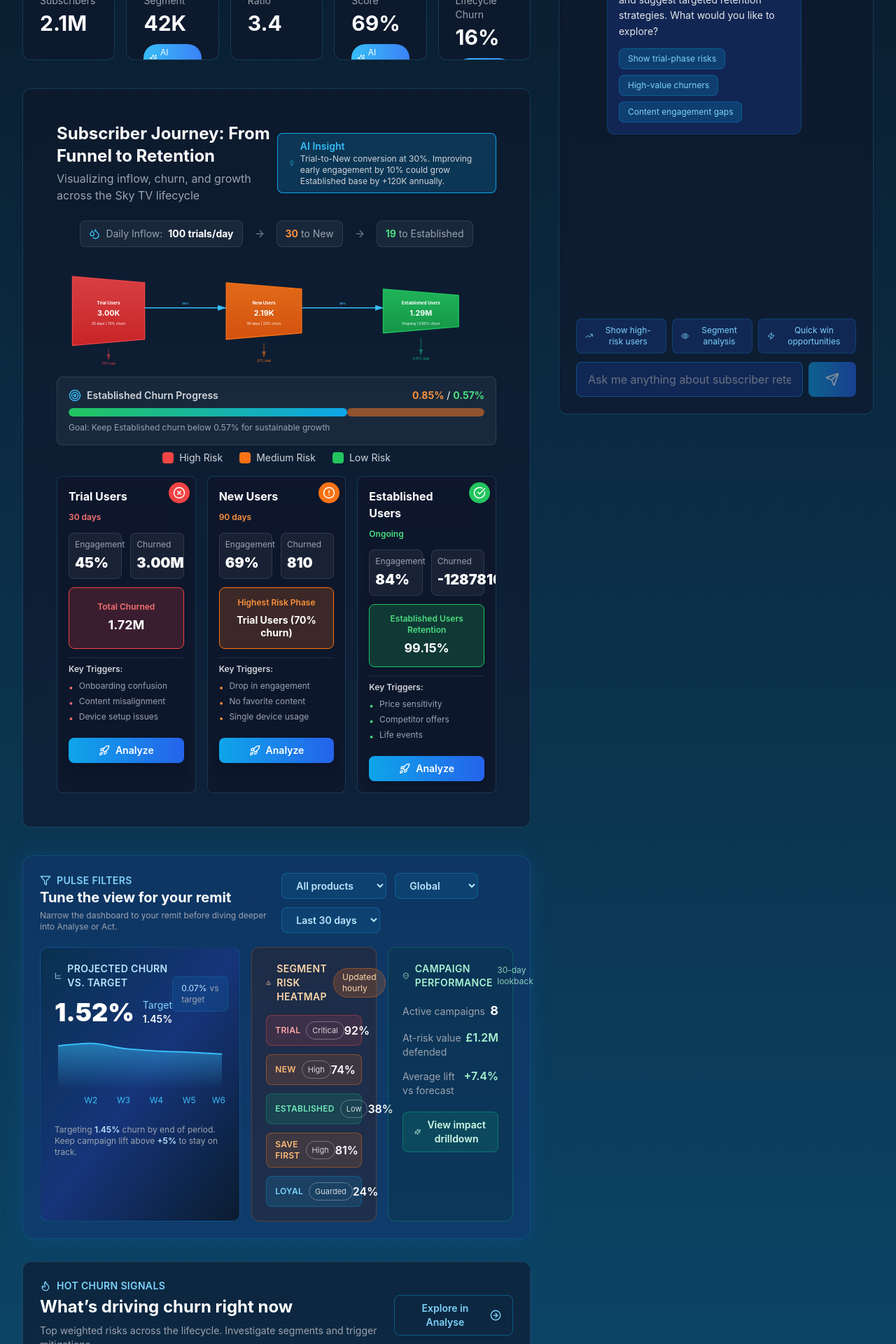
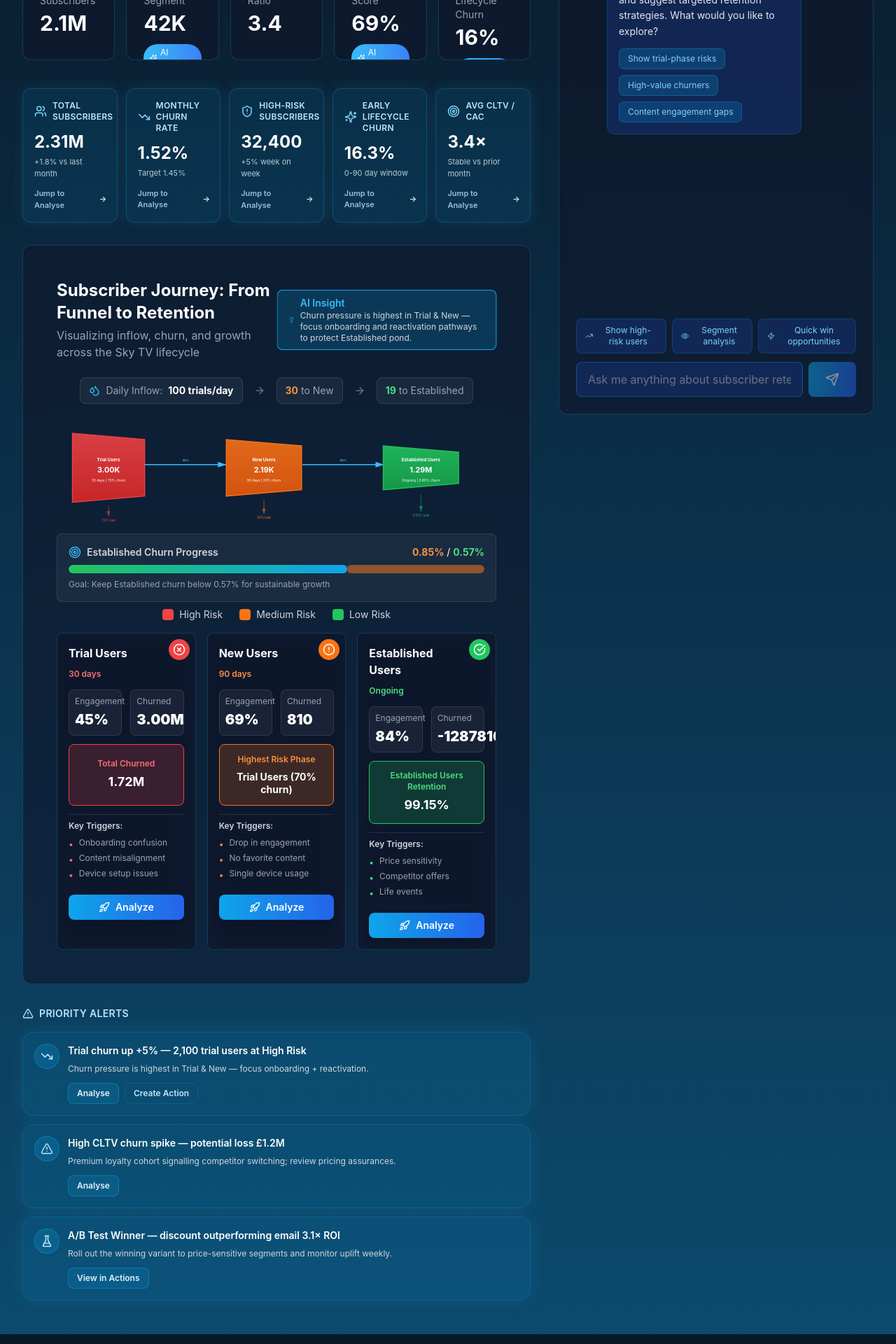
Before and after one commit to arunabh88/ChurnDashboard_Markus_New, a Next.js app: page / in a window 1280 px wide. Shown: the part 300-2220 px from the top of the page at 70% size. Built offline with nearby package versions, Linux system fonts and the light colour scheme.

Commit message:
Align Home tab with pulse IA

```diff
--- a/app/page.tsx
+++ b/app/page.tsx
@@ -17,10 +17,12 @@ export default function Home() {
   const [activeTab, setActiveTab] = useState<TabKey>('dashboard');
   const [copilotOpen, setCopilotOpen] = useState(true);
   const [analyseMode, setAnalyseMode] = useState<AnalyseMode>('overview');
+  const [analyseFocus, setAnalyseFocus] = useState<string | null>(null);
   const handleTabChange = (tab: TabKey) => {
     setActiveTab(tab);
     if (tab !== 'analyse') {
       setAnalyseMode('overview');
+      setAnalyseFocus(null);
     }
   };
   const gridLayoutClass = `mx-auto transition-all duration-300 ${copilotOpen ? 'lg:grid lg:grid-cols-[minmax(0,1fr)_450px] lg:gap-10' : ''}`;
@@ -44,17 +46,12 @@ export default function Home() {
             <div className={contentColumnClass}>
               {activeTab === 'dashboard' && (
                 <DashboardView
-                  onNavigate={(tab) => {
-                    handleTabChange(tab);
-                    if (tab === 'analyse') {
-                      setAnalyseMode('overview');
-                    }
+                  onNavigateAnalyse={(anchor, mode = 'overview') => {
+                    setAnalyseMode(mode);
+                    setAnalyseFocus(anchor ?? null);
+                    handleTabChange('analyse');
                   }}
-                  onViewSegments={() => {
-                    handleTabChange('analyse');
-                    setAnalyseMode('segments');
-                  }}
-                  onStageAction={(stage) => {
+                  onNavigateActions={(anchor) => {
                     handleTabChange('act');
                   }}
                 />
@@ -66,6 +63,7 @@ export default function Home() {
                   onLaunchPlaybook={() => handleTabChange('act')}
                   onShowSegments={() => setAnalyseMode('segments')}
                   onBackToOverview={() => setAnalyseMode('overview')}
+                  focus={analyseFocus}
                 />
               )}
 
--- a/components/JourneyMap.tsx
+++ b/components/JourneyMap.tsx
@@ -121,7 +121,9 @@ export default function JourneyMap(props: JourneyMapProps = {}) {
           <Lightbulb size={20} className="text-sky-400" />
           <div className="text-sm max-w-md">
             <p className="text-sky-400 font-semibold">AI Insight</p>
-            <p className="text-gray-300 text-xs">Trial-to-New conversion at 30%. Improving early engagement by 10% could grow Established base by +120K annually.</p>
+            <p className="text-gray-300 text-xs">
+              Churn pressure is highest in Trial &amp; New — focus onboarding and reactivation pathways to protect Established pond.
+            </p>
           </div>
         </motion.div>
       </div>
--- /dev/null
+++ b/components/dashboard/KpiPulseBar.tsx
@@ -0,0 +1,95 @@
+'use client';
+
+import { motion } from 'framer-motion';
+import { TrendingDown, Users, ShieldAlert, Sparkles, Target } from 'lucide-react';
+import type { ReactNode } from 'react';
+
+type PulseMetric = {
+  id: string;
+  label: string;
+  value: string;
+  sublabel: string;
+  icon: ReactNode;
+  onClick: () => void;
+};
+
+interface KpiPulseBarProps {
+  onNavigateAnalyse: (filterId: string) => void;
+}
+
+export function KpiPulseBar({ onNavigateAnalyse }: KpiPulseBarProps) {
+  const metrics: PulseMetric[] = [
+    {
+      id: 'total-subs',
+      label: 'Total Subscribers',
+      value: '2.31M',
+      sublabel: '+1.8% vs last month',
+      icon: <Users size={18} />,
+      onClick: () => onNavigateAnalyse('total-subscribers'),
+    },
+    {
+      id: 'monthly-churn',
+      label: 'Monthly Churn Rate',
+      value: '1.52%',
+      sublabel: 'Target 1.45%',
+      icon: <TrendingDown size={18} />,
+      onClick: () => onNavigateAnalyse('monthly-churn'),
+    },
+    {
+      id: 'high-risk',
+      label: 'High-Risk Subscribers',
+      value: '32,400',
+      sublabel: '+5% week on week',
+      icon: <ShieldAlert size={18} />,
+      onClick: () => onNavigateAnalyse('high-risk'),
+    },
+    {
+      id: 'early-churn',
+      label: 'Early Lifecycle Churn',
+      value: '16.3%',
+      sublabel: '0-90 day window',
+      icon: <Sparkles size={18} />,
+      onClick: () => onNavigateAnalyse('early-lifecycle'),
+    },
+    {
+      id: 'cltv-cac',
+      label: 'Avg CLTV / CAC',
+      value: '3.4×',
+      sublabel: 'Stable vs prior month',
+      icon: <Target size={18} />,
+      onClick: () => onNavigateAnalyse('cltv-cac'),
+    },
+  ];
+
+  return (
+    <div className="grid gap-3 md:grid-cols-2 lg:grid-cols-5">
+      {metrics.map((metric, index) => (
+        <motion.button
+          key={metric.id}
+          initial={{ opacity: 0, y: 16 }}
+          animate={{ opacity: 1, y: 0 }}
+          transition={{ delay: index * 0.05 }}
+          onClick={metric.onClick}
+          className="group rounded-xl border border-sky-500/25 bg-sky-500/10 p-4 text-left shadow-[0_0_20px_rgba(56,189,248,0.12)] transition-colors hover:border-sky-400/50 hover:bg-sky-500/20 focus:outline-none focus-visible:ring-2 focus-visible:ring-sky-400/70"
+        >
+          <div className="flex items-center gap-2 text-xs font-semibold uppercase tracking-wide text-sky-200">
+            <span className="text-sky-300">{metric.icon}</span>
+            {metric.label}
+          </div>
+          <div className="mt-3 text-2xl font-bold text-white">{metric.value}</div>
+          <div className="mt-1 text-[11px] text-sky-100/80">{metric.sublabel}</div>
+          <span className="mt-3 inline-flex items-center gap-1 text-[11px] font-semibold text-sky-200/80">
+            Jump to Analyse
+            <motion.span
+              animate={{ x: [0, 3, 0] }}
+              transition={{ duration: 1.6, repeat: Infinity }}
+              className="text-sky-100"
+            >
+              →
+            </motion.span>
+          </span>
+        </motion.button>
+      ))}
+    </div>
+  );
+}
--- /dev/null
+++ b/components/dashboard/PriorityAlerts.tsx
@@ -0,0 +1,99 @@
+'use client';
+
+import { motion } from 'framer-motion';
+import { AlertTriangle, FlaskConical, TrendingDown } from 'lucide-react';
+
+interface AlertItem {
+  id: string;
+  title: string;
+  description: string;
+  icon: React.ReactNode;
+  primaryCtaLabel: string;
+  primaryAction: () => void;
+  secondaryCtaLabel?: string;
+  secondaryAction?: () => void;
+}
+
+interface PriorityAlertsProps {
+  onNavigateAnalyse: (anchor?: string) => void;
+  onNavigateActions: (anchor?: string) => void;
+}
+
+export function PriorityAlerts({ onNavigateAnalyse, onNavigateActions }: PriorityAlertsProps) {
+  const alerts: AlertItem[] = [
+    {
+      id: 'trial-spike',
+      title: 'Trial churn up +5% — 2,100 trial users at High Risk',
+      description: 'Churn pressure is highest in Trial & New — focus onboarding + reactivation.',
+      icon: <TrendingDown size={18} />,
+      primaryCtaLabel: 'Analyse',
+      primaryAction: () => onNavigateAnalyse('trial'),
+      secondaryCtaLabel: 'Create Action',
+      secondaryAction: () => onNavigateActions('trial-intervention'),
+    },
+    {
+      id: 'cltv-loss',
+      title: 'High CLTV churn spike — potential loss £1.2M',
+      description: 'Premium loyalty cohort signalling competitor switching; review pricing assurances.',
+      icon: <AlertTriangle size={18} />,
+      primaryCtaLabel: 'Analyse',
+      primaryAction: () => onNavigateAnalyse('cltv'),
+    },
+    {
+      id: 'ab-test',
+      title: 'A/B Test Winner — discount outperforming email 3.1× ROI',
+      description: 'Roll out the winning variant to price-sensitive segments and monitor uplift weekly.',
+      icon: <FlaskConical size={18} />,
+      primaryCtaLabel: 'View in Actions',
+      primaryAction: () => onNavigateActions('ab-test'),
+    },
+  ];
+
+  return (
+    <div className="space-y-4">
+      <div className="flex items-center gap-2 text-sm font-semibold uppercase tracking-wide text-sky-200">
+        <AlertTriangle size={16} />
+        Priority Alerts
+      </div>
+      <div className="space-y-3">
+        {alerts.map((alert, index) => (
+          <motion.div
+            key={alert.id}
+            initial={{ opacity: 0, y: 12 }}
+            animate={{ opacity: 1, y: 0 }}
+            transition={{ delay: index * 0.05 }}
+            className="rounded-2xl border border-sky-500/20 bg-sky-500/10 p-4 shadow-[0_0_24px_rgba(56,189,248,0.12)]"
+          >
+            <div className="flex items-start gap-3">
+              <div className="rounded-full border border-sky-500/40 bg-sky-500/20 p-2 text-sky-200">
+                {alert.icon}
+              </div>
+              <div className="flex-1">
+                <h4 className="text-sm font-semibold text-white">{alert.title}</h4>
+                <p className="mt-2 text-xs text-gray-300">{alert.description}</p>
+                <div className="mt-3 flex flex-wrap gap-2">
+                  <button
+                    type="button"
+                    onClick={alert.primaryAction}
+                    className="inline-flex items-center gap-2 rounded-lg border border-sky-500/40 bg-sky-500/15 px-3 py-1.5 text-xs font-semibold text-sky-100 hover:bg-sky-500/25 transition-colors"
+                  >
+                    {alert.primaryCtaLabel}
+                  </button>
+                  {alert.secondaryCtaLabel && alert.secondaryAction && (
+                    <button
+                      type="button"
+                      onClick={alert.secondaryAction}
+                      className="inline-flex items-center gap-2 rounded-lg border border-sky-500/20 px-3 py-1.5 text-xs font-semibold text-sky-200 hover:bg-sky-500/10 transition-colors"
+                    >
+                      {alert.secondaryCtaLabel}
+                    </button>
+                  )}
+                </div>
+              </div>
+            </div>
+          </motion.div>
+        ))}
+      </div>
+    </div>
+  );
+}
--- a/components/views/AnalyseView.tsx
+++ b/components/views/AnalyseView.tsx
@@ -1,7 +1,7 @@
 'use client';
 
 import { motion } from 'framer-motion';
-import { useMemo, useState } from 'react';
+import { useEffect, useMemo, useState } from 'react';
 import { Filter, PlayCircle, Sparkles, Lightbulb } from 'lucide-react';
 import ChurnAnalysisPage from '@/components/ChurnAnalysisPage';
 import MultiSignalMatrix from '@/components/MultiSignalMatrix';
@@ -16,6 +16,7 @@ interface AnalyseViewProps {
   onLaunchPlaybook: () => void;
   onShowSegments: () => void;
   onBackToOverview: () => void;
+  focus?: string | null;
 }
 
 export function AnalyseView({
@@ -23,6 +24,7 @@ export function AnalyseView({
   onLaunchPlaybook,
   onShowSegments,
   onBackToOverview,
+  focus,
 }: AnalyseViewProps) {
   const [riskThreshold, setRiskThreshold] = useState<number>(70);
 
@@ -59,6 +61,25 @@ export function AnalyseView({
     // Placeholder callback; in production we’d hydrate filters/query state.
     setRiskThreshold(view.id === 'sports-trialists' ? 75 : 60);
   };
+
+  useEffect(() => {
+    if (!focus) return;
+    const sectionMap: Record<string, string> = {
+      'total-subscribers': 'analyse-kpis',
+      'monthly-churn': 'analyse-kpis',
+      'high-risk': 'analyse-matrix',
+      'early-lifecycle': 'analyse-journey',
+      'cltv-cac': 'analyse-kpis',
+      trial: 'analyse-journey',
+      cltv: 'analyse-kpis',
+      journey: 'analyse-journey',
+    };
+    const targetId = sectionMap[focus] ?? focus;
+    const node = document.getElementById(targetId);
+    if (node) {
+      node.scrollIntoView({ behavior: 'smooth', block: 'start' });
+    }
+  }, [focus]);
 
   if (mode === 'segments') {
     return (
@@ -122,7 +143,12 @@ export function AnalyseView({
         onLaunchPlaybook={onLaunchPlaybook}
       />
 
-      <motion.div initial={{ opacity: 0 }} animate={{ opacity: 1 }} transition={{ delay: 0.1 }}>
+      <motion.div
+        id="analyse-kpis"
+        initial={{ opacity: 0 }}
+        animate={{ opacity: 1 }}
+        transition={{ delay: 0.1 }}
+      >
         <ChurnAnalysisPage />
       </motion.div>
 
@@ -144,11 +170,11 @@ export function AnalyseView({
         </div>
       </motion.div>
 
-      <motion.div initial={{ opacity: 0 }} animate={{ opacity: 1 }} transition={{ delay: 0.15 }}>
+      <motion.div id="analyse-matrix" initial={{ opacity: 0 }} animate={{ opacity: 1 }} transition={{ delay: 0.15 }}>
         <MultiSignalMatrix />
       </motion.div>
 
-      <motion.div initial={{ opacity: 0 }} animate={{ opacity: 1 }} transition={{ delay: 0.18 }}>
+      <motion.div id="analyse-journey" initial={{ opacity: 0 }} animate={{ opacity: 1 }} transition={{ delay: 0.18 }}>
         <DecisionLayer
           onViewSegments={onShowSegments}
           onSegmentAction={() => onLaunchPlaybook()}
@@ -160,7 +186,7 @@ export function AnalyseView({
         <SubscribersPage />
       </motion.div>
 
-      <motion.div initial={{ opacity: 0 }} animate={{ opacity: 1 }} transition={{ delay: 0.26 }}>
+      <motion.div id="analyse-model" initial={{ opacity: 0 }} animate={{ opacity: 1 }} transition={{ delay: 0.26 }}>
         <AnalyticsPage />
       </motion.div>
 
--- a/components/views/DashboardView.tsx
+++ b/components/views/DashboardView.tsx
@@ -3,21 +3,27 @@
 import { motion } from 'framer-motion';
 import dynamic from 'next/dynamic';
 import JourneyMap from '@/components/JourneyMap';
-import { TopSignalsHighlight } from '@/components/dashboard/TopSignalsHighlight';
-import { DashboardPulse } from '@/components/dashboard/DashboardPulse';
+import { KpiPulseBar } from '@/components/dashboard/KpiPulseBar';
+import { PriorityAlerts } from '@/components/dashboard/PriorityAlerts';
 
 const HeaderBar = dynamic(() => import('@/components/HeaderBar'), { ssr: false });
 
 interface DashboardViewProps {
-  onNavigate: (tab: 'analyse' | 'act') => void;
-  onViewSegments: () => void;
-  onStageAction: (stage: string) => void;
+  onNavigateAnalyse: (anchor?: string | null, mode?: 'overview' | 'segments') => void;
+  onNavigateActions: (anchor?: string | null) => void;
 }
 
-export function DashboardView({ onNavigate, onViewSegments, onStageAction }: DashboardViewProps) {
+export function DashboardView({ onNavigateAnalyse, onNavigateActions }: DashboardViewProps) {
   return (
     <div className="space-y-10">
       <HeaderBar />
+
+      <div className="space-y-8">
+        <KpiPulseBar
+          onNavigateAnalyse={(filterId) => {
+            onNavigateAnalyse(filterId, 'overview');
+          }}
+        />
 
         <motion.div
           initial={{ opacity: 0, y: 20 }}
@@ -25,12 +31,23 @@ export function DashboardView({ onNavigate, onViewSegments, onStageAction }: Das
           transition={{ delay: 0.15 }}
           className="glass-card rounded-xl p-6"
         >
-        <JourneyMap onStageAction={onStageAction} />
+          <JourneyMap
+            onStageAction={() => {
+              onNavigateAnalyse('journey', 'segments');
+            }}
+          />
         </motion.div>
 
-      <div className="space-y-8">
-        <DashboardPulse />
-        <TopSignalsHighlight onExploreAnalyse={() => onNavigate('analyse')} />
+        <motion.div
+          initial={{ opacity: 0, y: 20 }}
+          animate={{ opacity: 1, y: 0 }}
+          transition={{ delay: 0.2 }}
+        >
+          <PriorityAlerts
+            onNavigateAnalyse={(anchor) => onNavigateAnalyse(anchor, 'overview')}
+            onNavigateActions={onNavigateActions}
+          />
+        </motion.div>
       </div>
     </div>
   );
```
Lines whose indentation alone changed are shown as unchanged.
